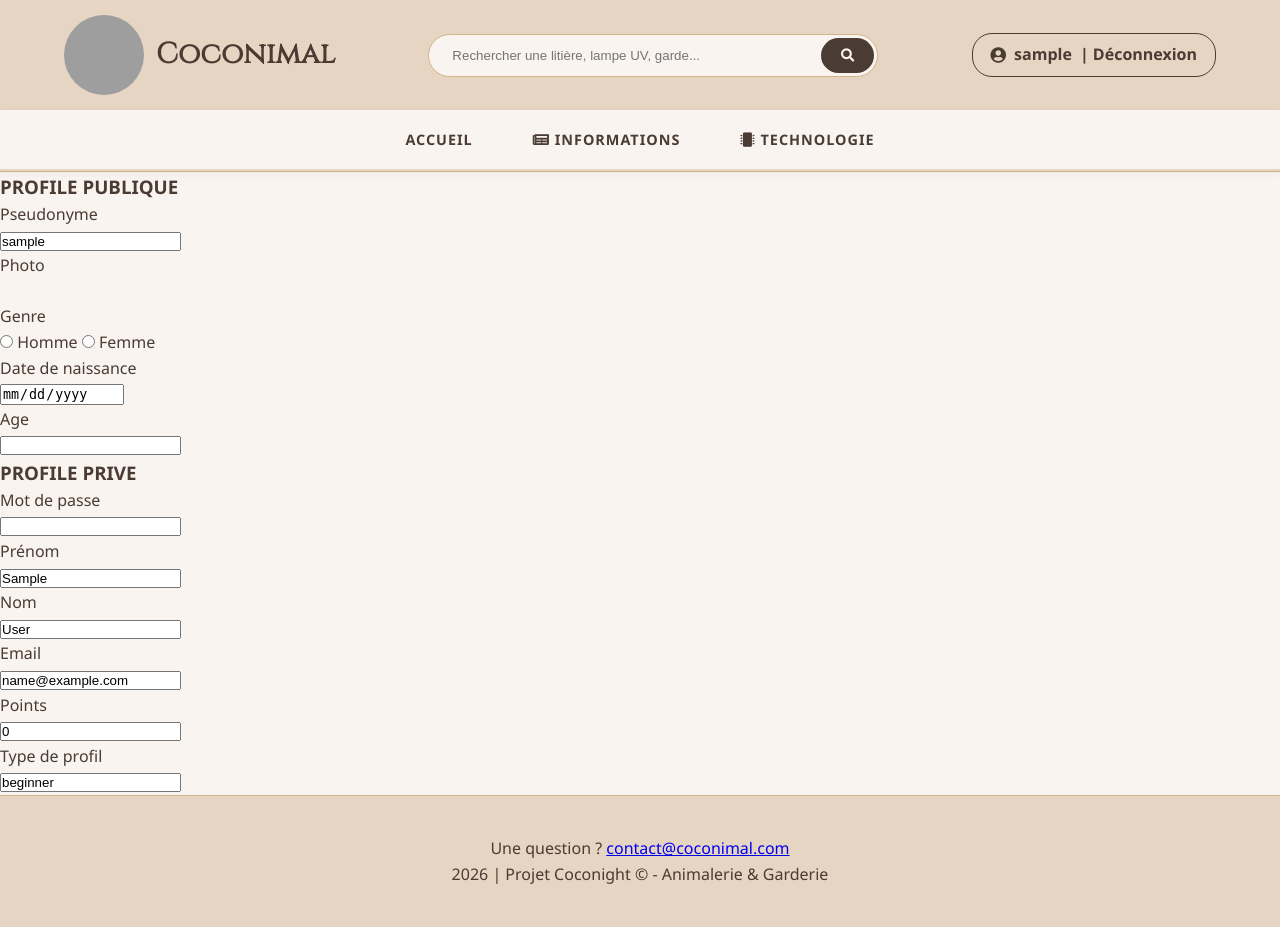
After one commit to MathisSinet/CY_DevWeb_GI4, a Django app: page /profile/ in a window 1280 px wide. The commit adds this page. Run offline with Django 4.2, Linux system fonts and the light colour scheme; the visitor is signed in with stand-in values (Sample User, id 1); grey boxes are pictures that could not be loaded.

Commit message:
Correction commit

```diff
--- a/Proj/urls.py
+++ b/Proj/urls.py
@@ -14,6 +14,7 @@ urlpatterns = [
     path('information/', views.information, name='information'),
     path('cart/', views.cart, name='cart'),
     path('search/', views.search, name='search'),
+    path('profile/', views.profile, name='profile'),
     path('', views.index, name='index'),
 ]
 
--- a/accounts/models.py
+++ b/accounts/models.py
@@ -8,6 +8,13 @@ class User(AbstractUser):
     first_name = models.CharField(max_length=50, blank=False)
     last_name = models.CharField(max_length=50, blank=False)
     email = models.EmailField(unique=True, blank=True)
+
+    # A AJOUTER
+    #genre
+    #date de naissance
+    #age
+
     phone_number = models.CharField(max_length=20, blank=True, null=True)
     points = models.IntegerField(default=0)
+    current_level = models.CharField(max_length=20, default='beginner')
     verified = models.BooleanField(default=False)
--- /dev/null
+++ b/accounts/utils.py
@@ -0,0 +1,31 @@
+from django.db import models
+from django.contrib.auth.models import User
+
+levels_requirements = {"beginner":0, "intermediate": 5, "advanced": 20, "expert": 35}
+levels_order = ["beginner", "intermediate", "advanced", "expert"]
+
+def addPoints(user, nb):
+    user.points += nb
+    user.save()
+
+def upgradeLevel(user):
+
+    #if levels_order.index(user.current_level) >= levels_order.index(id_level):
+    #    return #on l'autorise pas d'upgrade à un niveau inférieur ou égale
+
+    #if user.points < levels_requirements[id_level]:
+    #    return #pas assez de points
+
+    #if user.points >= levels_requirements[id_level]:
+    #    user.current_level = id_level
+    #    removePoints(user, levels_requirements[id_level])
+    #    user.save()
+
+    if user.points >= 0:
+        user.current_level = 'beginner'
+    if user.points >= 5:
+        user.current_level = 'intermediate'
+    if user.points >= 20:
+        user.current_level = 'advanced'
+    if user.points >= 35:
+        user.current_level = 'expert'
--- a/core/management/commands/resetdb.py
+++ b/core/management/commands/resetdb.py
@@ -27,6 +27,7 @@ class Command(BaseCommand):
             password="admin",
             first_name = "Admin",
             last_name = "Root",
+            current_level = "beginner",
             verified = True
         )
         User.objects.create_user(
@@ -35,6 +36,7 @@ class Command(BaseCommand):
             password="alice",
             first_name = "Alice",
             last_name = "Coco",
+            current_level = "beginner",
             verified = True
         )
         User.objects.create_user(
@@ -43,6 +45,7 @@ class Command(BaseCommand):
             password="bob",
             first_name = "Bob",
             last_name = "Coco",
+            current_level = "beginner",
             verified = True
         )
 
--- a/core/templates/base.html
+++ b/core/templates/base.html
@@ -32,7 +32,9 @@
                 {% if user.is_authenticated %}
                     <div class="user-menu">
                         <i class="fas fa-user-circle"></i>
-                        <span>{{ user.username }}</span>
+                        <a href="{% url 'profile' %}" class="logout-link">
+                            <span>{{ user.username }}</span>
+                        </a>
                         <a href="{% url 'logout' %}" class="logout-link">| Déconnexion</a>
                     </div>
                 {% else %}
--- /dev/null
+++ b/core/templates/profile.html
@@ -0,0 +1,84 @@
+{% extends 'base.html' %}
+{% block content %}
+
+
+<section class="profil-container">
+
+    <div class="profil-card">
+        <form method="POST">
+
+            <h3 class="profil-title">PROFILE PUBLIQUE</h3>
+
+            <div class="profil-field">
+                <div>Pseudonyme</div>
+                <input type="text" name="pseudonyme" value="{{ user.username }}" readonly>
+            </div>
+
+            <div class="profil-field">
+                <div>Photo</div>
+                <img src="" class="profil-photo">
+            </div>
+
+            <div class="profil-field">
+                <div>Genre</div>
+                <div class="radio-group">
+                    <label><input type="radio" name="genre"> Homme</label readonly>
+                    <label><input type="radio" name="genre"> Femme</label readonly>
+                </div>
+            </div>
+
+            <div class="profil-field">
+                <div>Date de naissance</div>
+                <input type="date" name="date_naissance" readonly>
+            </div>
+
+            <div class="profil-field">
+                <div>Age</div>
+                <input type="text" name="age" readonly>
+            </div>
+
+        </form>
+    </div>
+
+    <div class="private_profil-card">
+        <form method="POST">
+
+            <h3 class="profil-title">PROFILE PRIVE</h3>
+
+            <div class="profil-field">
+                <div>Mot de passe</div>
+                <input type="text" name="Mot de passe" value="{{ user.password1 }}"readonly>
+            </div>
+
+            <div class="profil-field">
+                <div>Prénom</div>
+                <input type="text" name="prénom" value="{{ user.first_name }}" readonly>
+            </div>
+
+            <div class="profil-field">
+                <div>Nom</div>
+                <input type="text" name="nom" value="{{ user.last_name }}" readonly>
+            </div>
+
+            <div class="profil-field">
+                <div>Email</div>
+                <input type="text" name="email" value="{{ user.email }}" readonly>
+            </div>
+
+            <div class="profil-field">
+                <div>Points</div>
+                <input type="text" name="points" value="{{ user.points }}" readonly>
+            </div>
+
+            <div class="profil-field">
+                <div>Type de profil</div>
+                <input type="text" name="current_level" value="{{ user.current_level }}" readonly>
+            </div>
+
+        </form>
+    </div>
+
+</section>
+
+
+{% endblock %}
--- a/core/views.py
+++ b/core/views.py
@@ -1,6 +1,8 @@
-from django.shortcuts import render, get_object_or_404, redirect
+from django.shortcuts import render
 from django.contrib.auth.decorators import login_required
 from .models import ObjetConnecte
+from accounts.utils import addPoints
+from accounts.utils import upgradeLevel
 
 # Create your views here.
 def test(request):
@@ -53,9 +55,11 @@ def modifier_objet(request, id_unique):
 
 @login_required
 def cart(request):
+    addPoints(request.user, 2)
     return render(request,"cart.html")
 
 def search(request):
+    addPoints(request.user, 2)
     objets = ObjetConnecte.objects.all()
 
     # --- 1. Ta recherche par filtres (déjà faite) ---
@@ -122,3 +126,6 @@ def information(request):
         },
     ]
     return render(request, 'information.html', {'actualites': actualites})
+def profile(request):
+    upgradeLevel(request.user)
+    return render(request,"profile.html")
```
Also changed, not shown: core/urls.py (added, +7 -0 lines).
